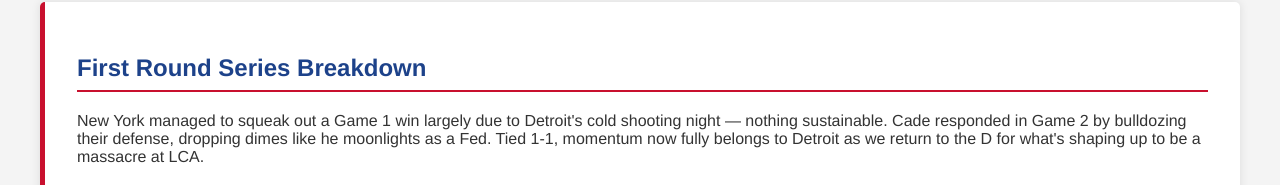
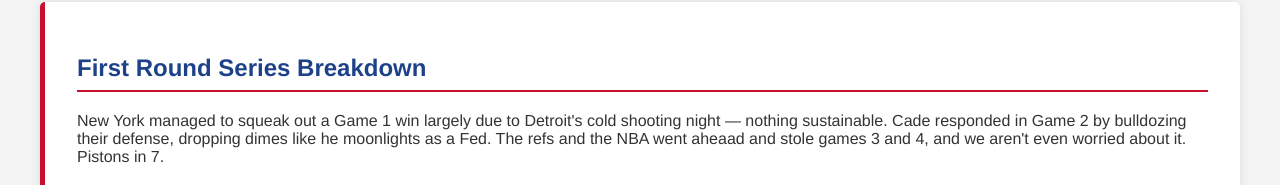
Before and after one commit to donnybadamo/sports.donny, a plain HTML site: page index.html in a window 1280 px wide. Shown: the part 615-800 px from the top of the page. Drawn offline with Linux system fonts and the light colour scheme.

Commit message:
Add files via upload

```diff
--- a/index.html
+++ b/index.html
@@ -175,7 +175,7 @@
         <div class="series-info">
             <div class="series-text">
                 <h2>First Round Series Breakdown</h2>
-                <p>New York managed to squeak out a Game 1 win largely due to Detroit's cold shooting night — nothing sustainable. Cade responded in Game 2 by bulldozing their defense, dropping dimes like he moonlights as a Fed. Tied 1-1, momentum now fully belongs to Detroit as we return to the D for what's shaping up to be a massacre at LCA.</p>
+                <p>New York managed to squeak out a Game 1 win largely due to Detroit's cold shooting night — nothing sustainable. Cade responded in Game 2 by bulldozing their defense, dropping dimes like he moonlights as a Fed. The refs and the NBA went aheaad and stole games 3 and 4, and we aren't even worried about it. Pistons in 7.</p>
                 <p style="font-weight: bold; font-style: italic; color: var(--secondary-color); text-align: center; margin-top: 2rem;">If this series gets any more unhinged, we'll need a seatbelt law for playoff basketball. And yes, that was Isaiah Livers crowd-surfing in Section 112.</p>
             </div>
         </div>
```
